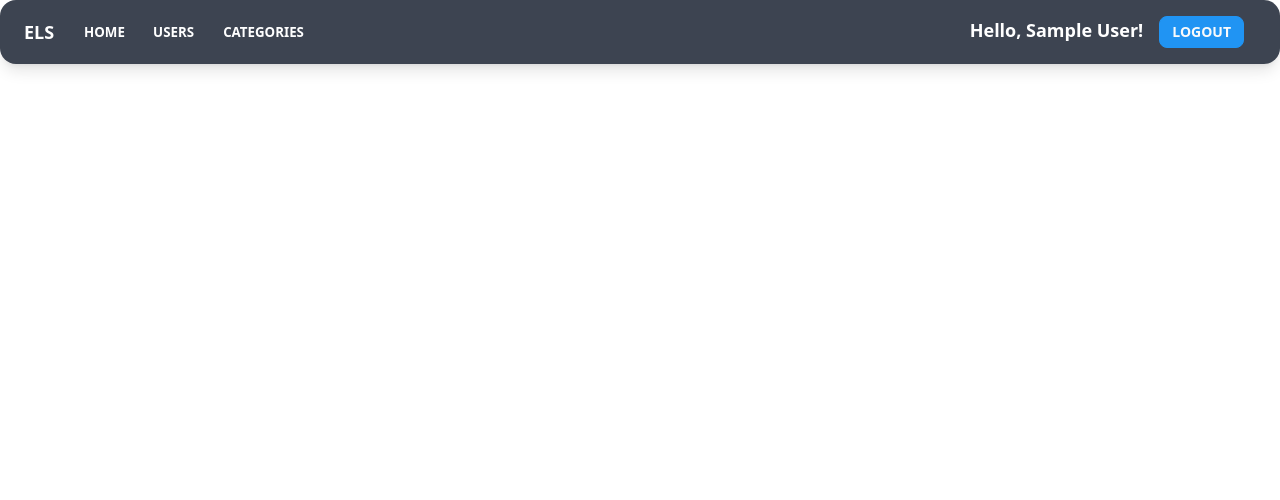
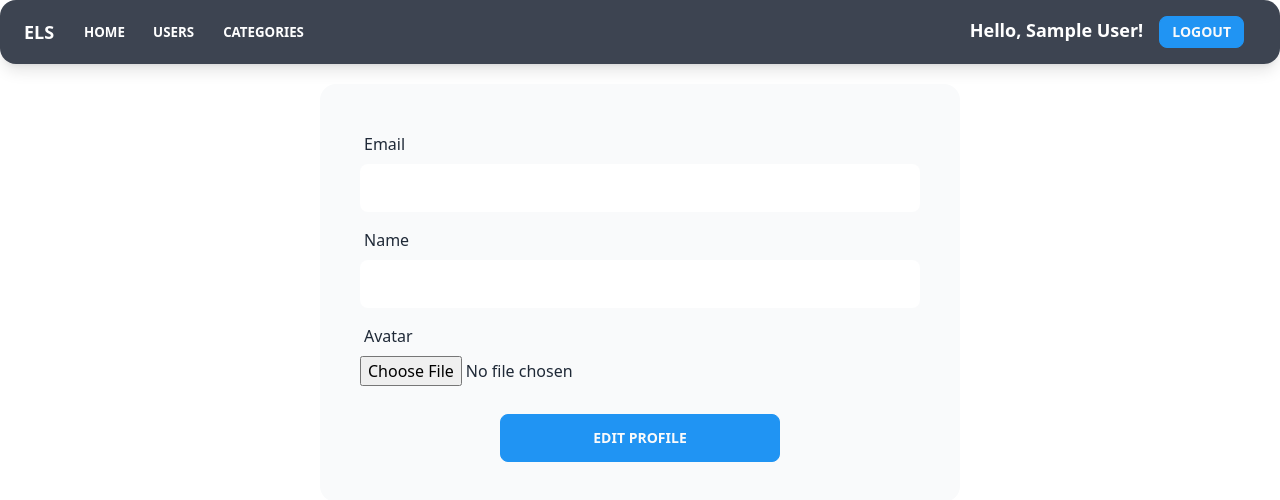
Before and after one commit to framgia/sph_els_ervin, a React (Create React App) app in the folder frontend/: page /users/1/edit in a window 1280 px wide. Shown: the top 500 px of the page. Built offline with nearby package versions, Linux system fonts and the light colour scheme; sample sign-in values are in the browser's storage.

Commit message:
[SELS-TASK] User Status - Create Edit Profile Page (#20)

```diff
--- a/frontend/src/App.tsx
+++ b/frontend/src/App.tsx
@@ -8,8 +8,9 @@ import { User } from './actions';
 import SplashPage from './pages/SplashPage';
 import RegistrationPage from './pages/Auth/RegistrationPage';
 import LoginPage from './pages/Auth/LoginPage';
-import ListUsersPage from './pages/Users/ListUsersPage';
+import ListUsersPage from './pages/Users';
 import ProfilePage from './pages/Users/ProfilePage';
+import EditProfilePage from './pages/Users/ProfilePage/edit';
 
 interface AppProps {
   SessionData?: {
@@ -42,7 +43,10 @@ function App(props: AppProps) {
         <Route path='/login' element={<LoginPage />} />
         <Route element={<AuthRoute />}>
           <Route path='/users'>
-            <Route path=':userId' element={<ProfilePage />} />
+            <Route path=':userId'>
+              <Route index element={<ProfilePage />} />
+              <Route path='edit' element={<EditProfilePage />} />
+            </Route>
             <Route index element={<ListUsersPage />} />
           </Route>
         </Route>
--- a/frontend/src/pages/Auth/RegistrationPage.tsx
+++ b/frontend/src/pages/Auth/RegistrationPage.tsx
@@ -1,4 +1,4 @@
-import React, { useRef } from 'react';
+import { useRef } from 'react';
 import { useForm } from 'react-hook-form';
 import { RegistrationData } from '../../actions/types';
 import { registerUser } from '../../actions/auth';
--- /dev/null
+++ b/frontend/src/pages/Users/ProfilePage/edit.tsx
@@ -0,0 +1,94 @@
+import axios from 'axios';
+import { ReactElement, useState } from 'react';
+import { useForm } from 'react-hook-form';
+import { connect } from 'react-redux';
+import { SessionData } from '../../../actions';
+import { config } from '../../../actions/config';
+import FormError from '../../../components/FormError';
+import Loading from '../../../components/Loading';
+
+interface Props {
+  currentLogin?: SessionData;
+}
+
+interface ProfileFormData {
+  avatar: File;
+  email: string;
+  name: string;
+}
+
+function EditProfilePage({ currentLogin }: Props): ReactElement {
+  const [loading, setLoading] = useState(false);
+
+  const profileDataValidation = {
+    email: {
+      pattern: {
+        value: /.+@{1}.+[.]{1}.+/,
+        message: 'This field must be a valid email',
+      },
+    },
+    name: {},
+    avatar: {
+      validate: {
+        acceptedTypes: (files: any) =>
+          ['image/png', 'image/gif', 'image/jpeg'].includes(files[0].type) ||
+          'Invalid File Type',
+      },
+    },
+  };
+
+  const {
+    register,
+    handleSubmit,
+    formState: { errors },
+  } = useForm<ProfileFormData>();
+
+  const onSubmit = (data: ProfileFormData) => {
+    axios.patch(`${config.URL}/users/`);
+  };
+
+  return (
+    <div className='container mx-auto w-1/2 mt-5'>
+      <div className='p-10 card bg-base-200'>
+        <form onSubmit={handleSubmit(onSubmit)} className='form-control'>
+          <label className='label'>Email</label>
+          <input
+            className='input'
+            {...register('email', profileDataValidation.email)}
+          />
+          <FormError message={errors.email?.message} />
+          <label className='label'>Name</label>
+          <input
+            className='input'
+            {...register('name', profileDataValidation.name)}
+          />
+          <FormError message={errors.name?.message} />
+          <label className='label'>Avatar</label>
+          <input
+            type='file'
+            {...register('avatar', profileDataValidation.avatar)}
+          />
+          <FormError message={errors.avatar?.message} />
+          <button className='btn btn-info mt-5 w-1/2 mx-auto' type='submit'>
+            {loading ? (
+              <div className='flex items-center justify-center'>
+                <Loading />
+                Edit Profile
+              </div>
+            ) : (
+              'Edit Profile'
+            )}
+          </button>
+        </form>
+      </div>
+    </div>
+  );
+}
+
+const mapStateToProps = (state: any) => {
+  return {
+    currentLogin: state.userToken.SessionData,
+  };
+};
+
+export default connect(mapStateToProps, {})(EditProfilePage);
```
Also changed, not shown: frontend/src/pages/Users/ProfilePage/index.tsx (renamed from frontend/src/pages/Users/ProfilePage.tsx, +10 -6 lines), frontend/src/pages/Users/index.tsx (renamed from frontend/src/pages/Users/ListUsersPage.tsx).
